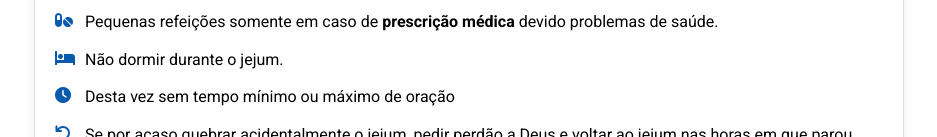
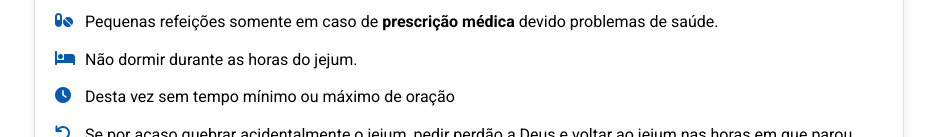
Before and after one commit to maarinlucas/intrucoes, a plain HTML site: page index.html in a window 1280 px wide. Shown: the part 962-1099 px from the top of the page, without its empty margins (171-1108 px from the left). Drawn offline with Linux system fonts and the light colour scheme; no server answers.

Commit message:
Update index.html

```diff
--- a/index.html
+++ b/index.html
@@ -93,7 +93,7 @@
                         <li><i class="fas fa-tint"></i> Pode beber água durante as horas do jejum (sem exageros).</li>
                         <li><i class="fas fa-pills"></i> Pequenas refeições somente em caso de <strong>prescrição
                                 médica</strong> devido problemas de saúde.</li>
-                        <li><i class="fas fa-bed"></i> Não dormir durante o jejum.</li>
+                        <li><i class="fas fa-bed"></i> Não dormir durante as horas do jejum.</li>
                         <li><i class="fas fa-clock"></i> Desta vez sem tempo mínimo ou máximo de oração</li>
                         <li><i class="fas fa-undo"></i> Se por acaso quebrar acidentalmente o jejum, pedir perdão a Deus
                             e voltar ao jejum nas horas em que parou, adicionando 10m a 30m dependendo da quantidade que
```
